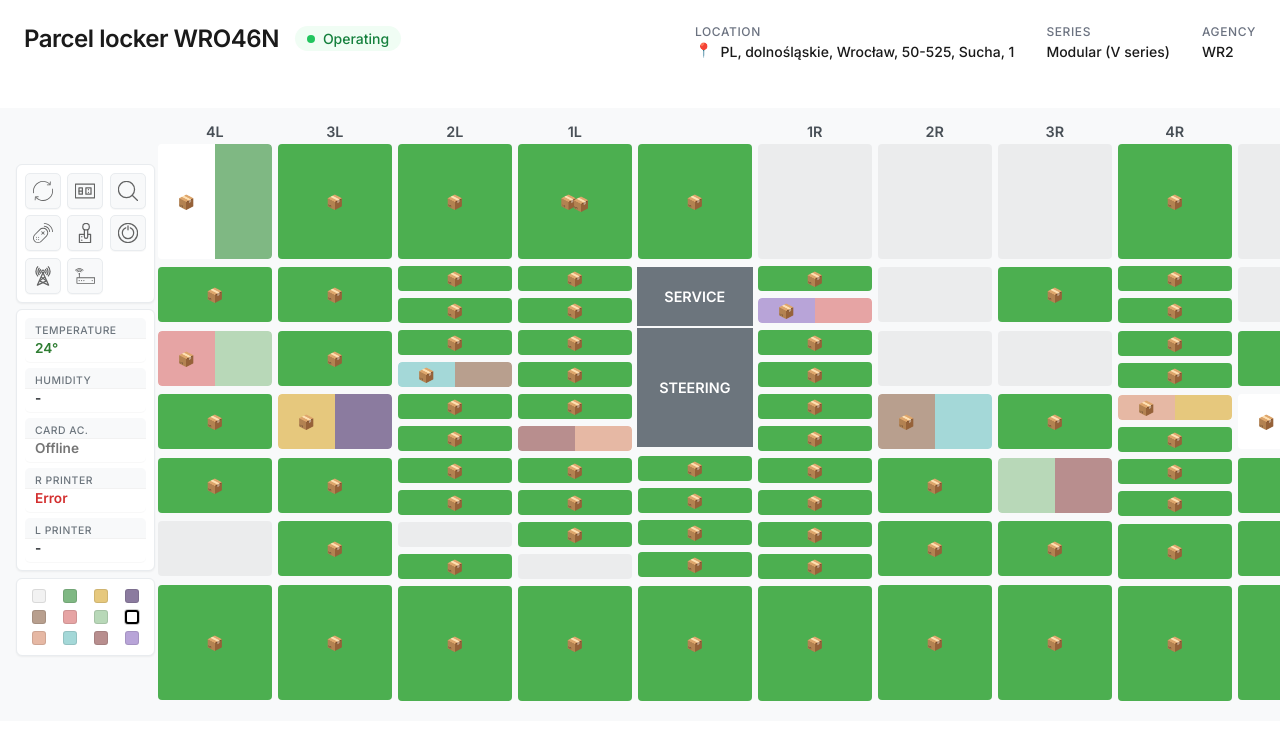
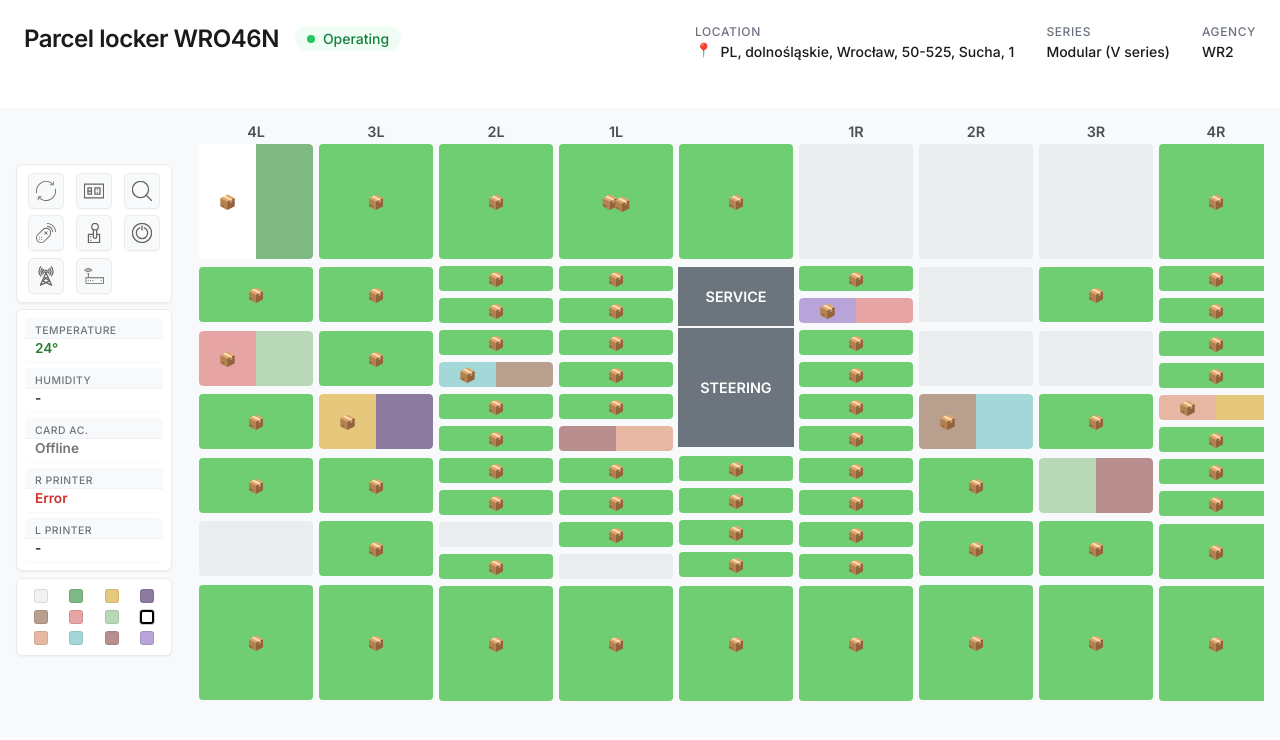
Before and after one commit to bartkobe/Lockers, a React (Create React App) app: page / in a window 1280 px wide. Shown: the top 740 px of the page. Built offline with nearby package versions, Linux system fonts and the light colour scheme.

Commit message:
fix: menu spacing and tooltip z-index issues

```diff
--- a/src/components/LockerGrid.css
+++ b/src/components/LockerGrid.css
@@ -271,7 +271,7 @@ html, body {
 }
 
 .locker.occupied .locker-content {
-  background-color: #4CAF50;
+  background-color: #70ce72;
 }
 
 .locker.empty .locker-content {
@@ -590,10 +590,10 @@ textarea.form-control {
 
 .legend-container {
   position: relative;
-  z-index: 3;
+  z-index: 1000;
   height: 100%;
-  flex-shrink: 0; /* Prevent legend from shrinking */
-  width: auto; /* Allow natural width */
+  flex-shrink: 0;
+  width: auto;
 }
 
 .action-buttons {
@@ -611,7 +611,7 @@ textarea.form-control {
   border: 1px solid #e9ecef;
   border-radius: 6px;
   box-shadow: 0 1px 2px rgba(0, 0, 0, 0.05);
-  z-index: 1;
+  z-index: 1001;
   width: max-content;
 }
 
@@ -716,7 +716,7 @@ textarea.form-control {
   font-size: 0.75rem;
   font-weight: 500;
   white-space: nowrap;
-  z-index: 1500;
+  z-index: 2000;
   pointer-events: none;
 }
 
@@ -736,6 +736,7 @@ textarea.form-control {
   flex-direction: column;
   align-items: flex-start;
   margin-top: 2.5rem;
+  margin-right: 1.5rem;
 }
 
 /* Add styles for merged headers */
--- a/src/components/LockerGrid.tsx
+++ b/src/components/LockerGrid.tsx
@@ -1141,6 +1141,8 @@ const LockerGrid: React.FC = () => {
     <div className="locker-grid" onContextMenu={(e) => e.preventDefault()}>
       <div className="grid-layout">
         <Legend />
+        <div className="content-area">
+          <div className="scrollable-wrapper">
             <div className="grid-main">
               <div className="header-row">
                 {columns.map((col) => (
@@ -1205,8 +1207,13 @@ const LockerGrid: React.FC = () => {
                   </div>
                 ))}
               </div>
+            </div>
+          </div>
+
           {showDetailsTable && selectedLockers.size > 0 && (
+            <div className="details-table-wrapper">
               <DetailsTable detailsMap={lockerDetailsRef.current} selectedLockers={Array.from(selectedLockers)} />
+            </div>
           )}
         </div>
       </div>
```
Lines whose indentation alone changed are shown as unchanged.
